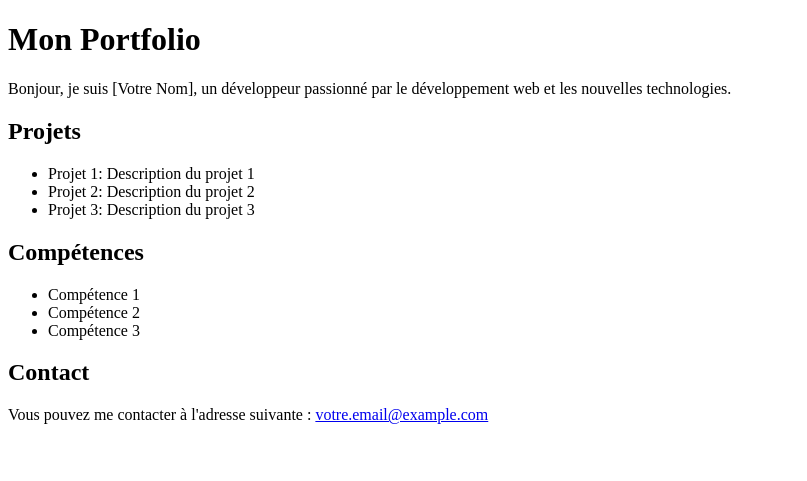
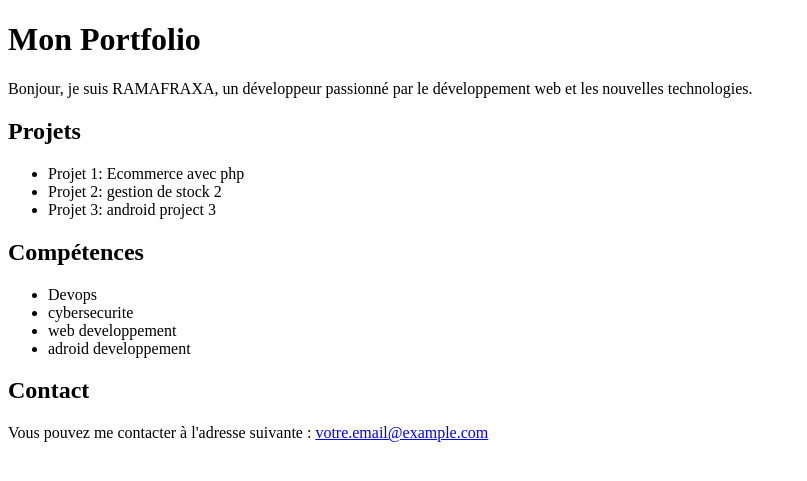
Before and after one commit to ramafraxa/tp_jen_webhooks, a Flask app: page /portfolio in a window 1280 px wide. Shown: the top 481 px of the page, without its empty margins (0-807 px from the left). Run offline with Flask 3, Linux system fonts and the light colour scheme.

Commit message:
commit 2

```diff
--- a/templates/porfolio.html
+++ b/templates/porfolio.html
@@ -7,18 +7,19 @@
 </head>
 <body>
     <h1>Mon Portfolio</h1>
-    <p>Bonjour, je suis [Votre Nom], un développeur passionné par le développement web et les nouvelles technologies.</p>
+    <p>Bonjour, je suis RAMAFRAXA, un développeur passionné par le développement web et les nouvelles technologies.</p>
     <h2>Projets</h2>
     <ul>
-        <li>Projet 1: Description du projet 1</li>
-        <li>Projet 2: Description du projet 2</li>
-        <li>Projet 3: Description du projet 3</li>
+        <li>Projet 1: Ecommerce avec php</li>
+        <li>Projet 2: gestion de stock 2</li>
+        <li>Projet 3: android project 3</li>
     </ul>
     <h2>Compétences</h2>
     <ul>
-        <li>Compétence 1</li>
-        <li>Compétence 2</li>
-        <li>Compétence 3</li>
+        <li>Devops</li>
+        <li>cybersecurite</li>
+        <li>web developpement</li>
+        <li>adroid developpement </li>
     </ul>
     <h2>Contact</h2>
     <p>Vous pouvez me contacter à l'adresse suivante : <a href="mailto:votre.email@example.com">votre.email@example.com</a></p>
```
